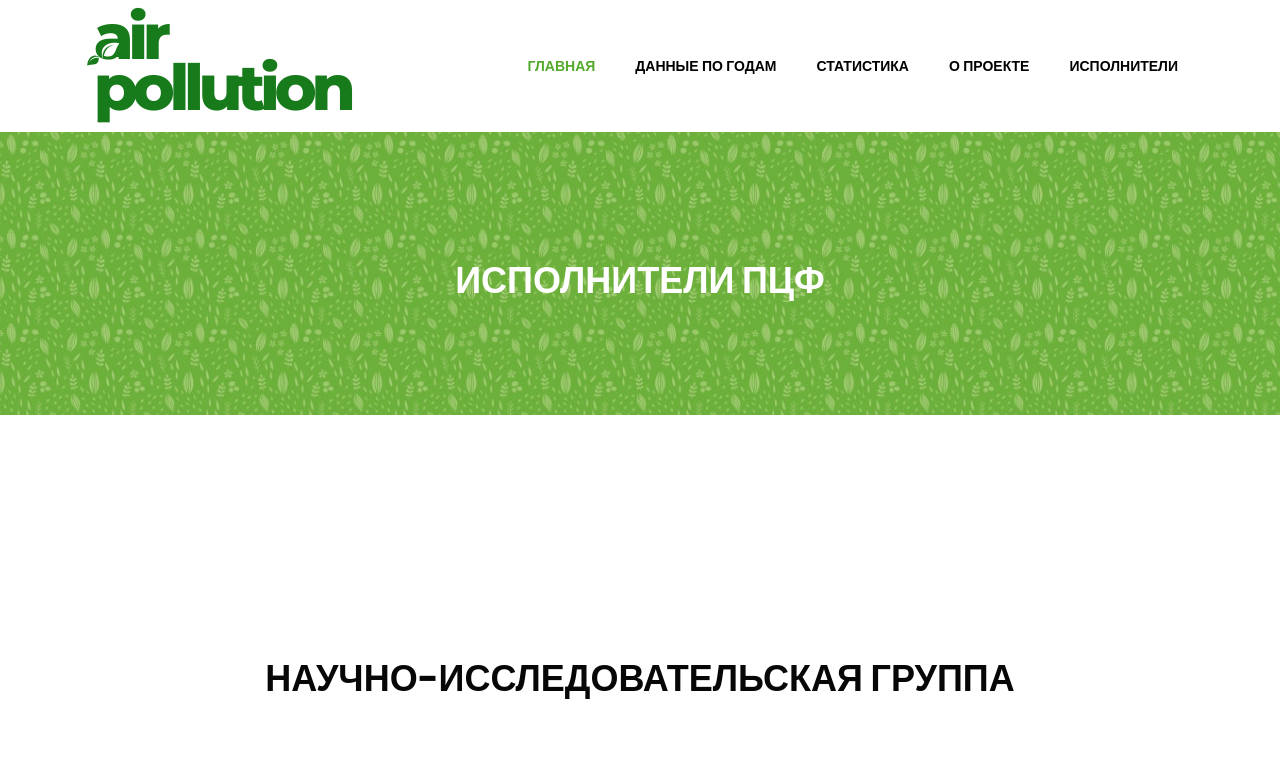
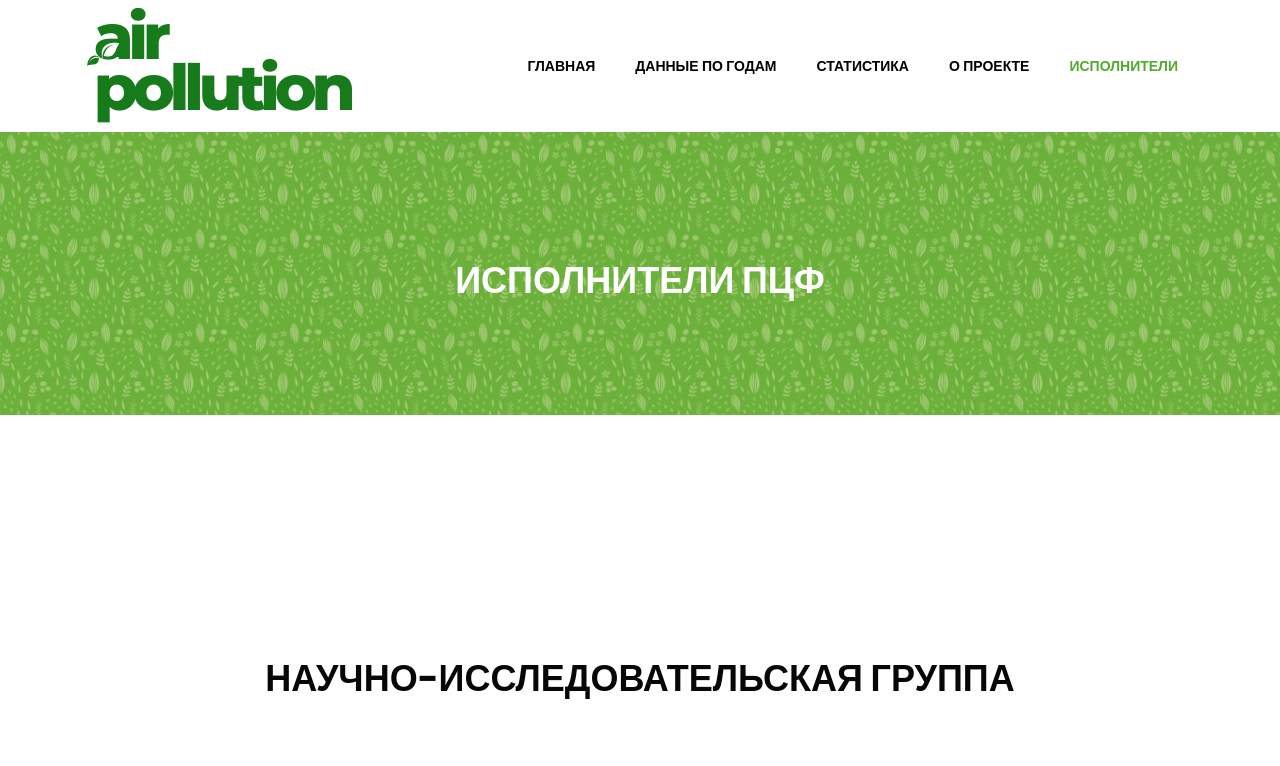
Before and after one commit to AndrewArzumaniyan/greenforest-v2.00, a plain HTML site: page team.html in a window 1280 px wide. Shown: the top 766 px of the page. Drawn offline with Linux system fonts and the light colour scheme.

Commit message:
fix header element active class

```diff
--- a/team.html
+++ b/team.html
@@ -133,7 +133,7 @@
 																	<div class="navbar-collapse collapse" id="bs-example-navbar-collapse-1">
 																			<ul>
 																					<li>
-																							<a href="index.html" class="active">Главная</a></li>
+																							<a href="index.html">Главная</a></li>
 																					<li>
 																						<li>
 																							<a href="services.html"></i>Данные по годам</a>
@@ -150,7 +150,7 @@
 																					<li><a href="project.html">Статистика</a></li>
 																					<li><a href="about.html">О проекте</a></li>
 																					<li>
-																							<a href="team.html">Исполнители</a>
+																							<a href="team.html" class="active">Исполнители</a>
 																					</li>
 																			</ul>
 																			<div class="menu-right-option pull-right">
```
Also changed, not shown: about.html (+2 -2 lines), project.html (+2 -2 lines), services.html (+2 -2 lines).
